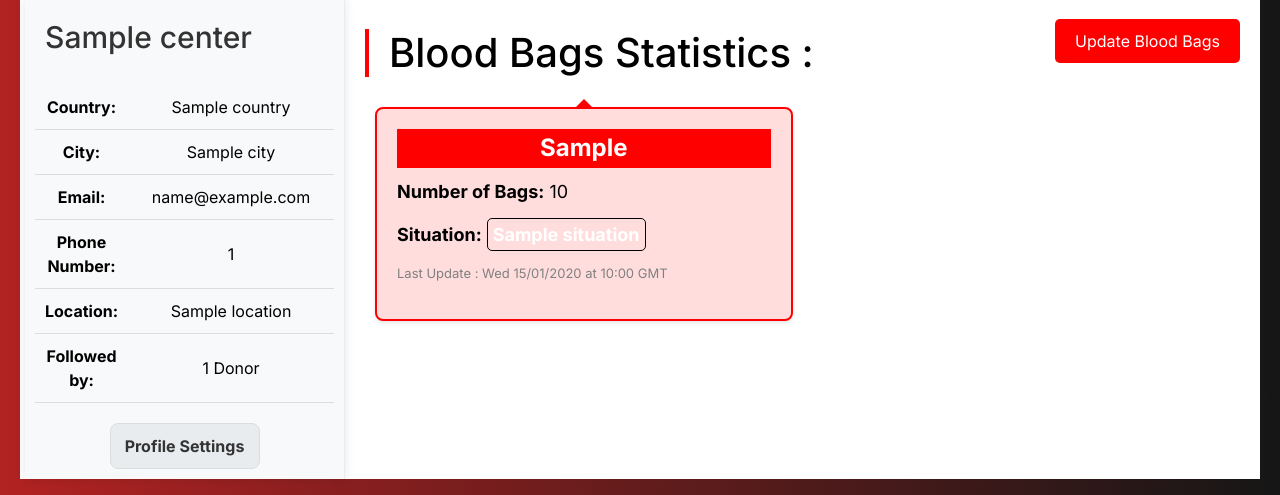
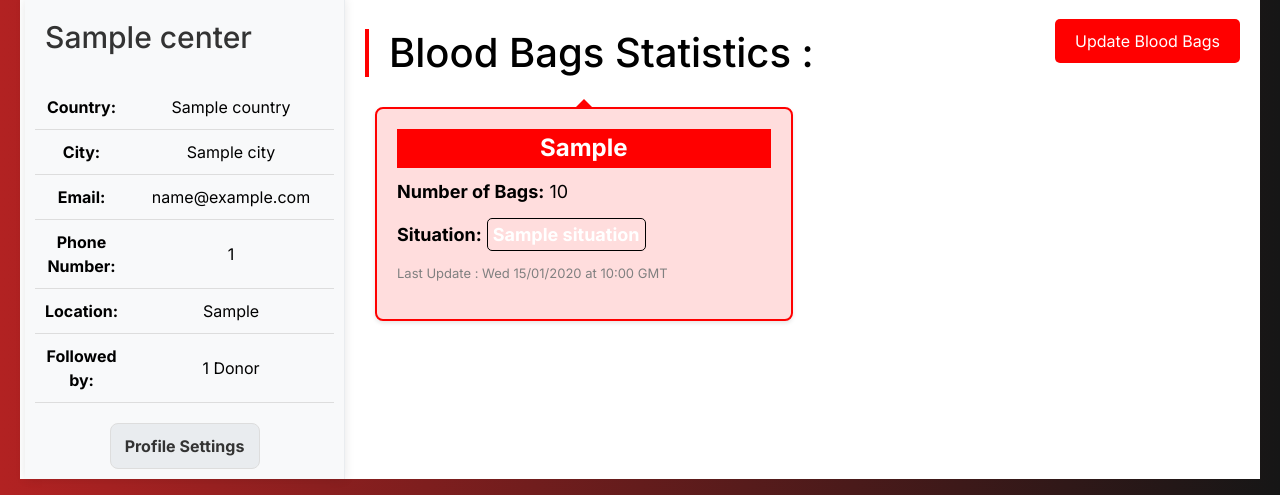
Before and after one commit to Chareeef/HAYAT, a Flask app: template templates/center_dashboard.html in a window 1280 px wide. Shown: the part 116-611 px from the top of the page. Run offline with Flask 2, Linux system fonts and the light colour scheme; the template is opened without the code that fills it: most values are stand-ins (such as "Sample title", 1, 10 or a date in 2020); some libraries are stand-ins or nearby versions.

Commit message:
Fix location

```diff
--- a/templates/center_dashboard.html
+++ b/templates/center_dashboard.html
@@ -40,10 +40,10 @@
 				<td class="profile-info-value">{{ center.phone_number }}</td>
 			</tr>
 			{% endif %}
-			{% if center.location %} <!-- TODO : Replace map coordinates by location -->
+			{% if center.map_coordinates %} <!-- TODO : Replace map coordinates by location -->
 			<tr>
 				<td class="profile-info-key">Location:</td>
-				<td class="profile-info-value">{{ center.location }}</td>
+				<td class="profile-info-value">{{ center.map_coordinates }}</td>
 			</tr>
 			{% endif %}
 			<tr>
```
